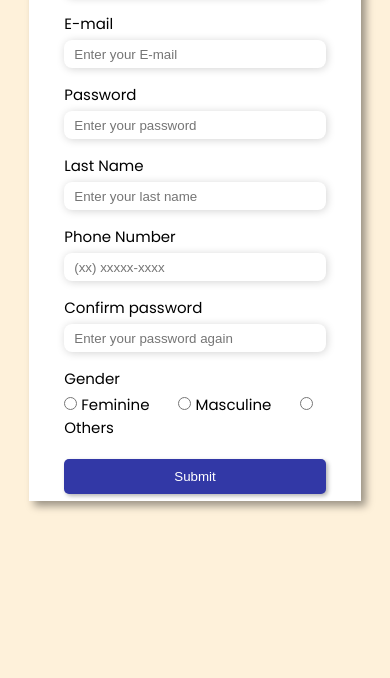
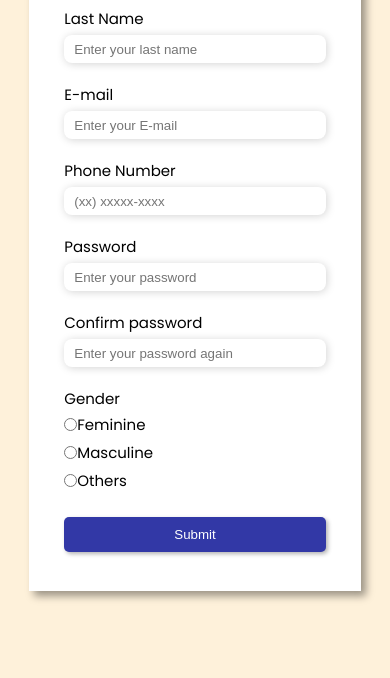
Before and after one commit to belacartaxo/registration-form, a plain HTML site: page index.html in a window 390 px wide. Shown: the part 246-924 px from the top of the page. Before the commit the page ends 844 px from the top, so only its background shows below. Drawn offline with Linux system fonts and the light colour scheme.

Commit message:
finished project

```diff
--- a/assets/css/style.css
+++ b/assets/css/style.css
@@ -81,25 +81,14 @@ a{
     color: white;
 }
 
-.column1{grid-area: column1;}
+form .row{display: flex;}
 
-.column2{grid-area: column2;}
-
-.row{grid-area: row;}
-
-form{
-    display: grid;
-    grid-template-columns: 1fr 1fr;
-    grid-template-areas:
-    "column1 column2"
-    "row row"
+form div.row div{
+    margin-bottom: 5px;
+    padding: 10px;
 }
 
-form div{grid-template-columns: 1fr;}
-
-form div.column div{ margin-bottom: 25px;}
-
-form div.column input{
+form div.row-box input{
     height: 28px;
     width: 200px;
     border: none;
@@ -110,9 +99,23 @@ form div.column input{
     outline: none;
 }
 
-form div.column input:hover{
+form div.row-box input:hover{
     background-color: rgba(238, 238, 238, 0.459);
 }
+
+form div#div-gender{
+    display:flex;
+    flex-direction: column;
+    padding-left: 10px;
+}
+
+form div#div-gender .inputs{
+    display: flex;
+    flex-direction: row;
+    padding: 0px;
+}
+
+form div#div-gender .inputs div{padding: 0px;}
 
 form div#div-gender p { margin-bottom: 3px;}
 
@@ -121,32 +124,53 @@ form div#div-gender label{margin-right: 25px;}
 form div.row input#submit-form{
     width: 100%;
     height: 35px;
-    margin-top: 30px;
+    margin-top: 20px;
 }
 
 @media (min-width: 1100px){
     #img{
         display: block;
-        background: url('../img/img.png') center center no-repeat black;
+        background: url('../img/img.png') center center no-repeat var(--color-purple-50);
         background-size: cover;
     }
 }
 
 @media (max-width: 600px){
+    body{
+        margin: 40px 0px;
+    }
     section{
-        height: 650px;
+        height: 750px;
         width: 85%;
     }
 
-    form{ display: block;}
-
-    form div.column div{
+    form .row{
         display: flex;
         flex-direction: column;
-        margin-bottom: 15px;
     }
-    form div.column input{width: 100%;}
 
-    form div.row input#submit-form{margin-top: 20px;}
+    form div.row > div{
+        display: flex;
+        flex-direction: column;
+        padding: 0px;
+        margin-bottom: 20px;
+    }
 
+    form div.row input{width: 100%;}
+
+    form div#div-gender{padding-left: 0px;}
+
+    form div#div-gender .inputs{
+        display: flex;
+        flex-direction: column;
+    }
+
+    form div.row > div.inputs div{
+        display: flex;
+        flex-direction: row;
+        width: min-content;
+        padding: 0px;
+    }
+
+    form div.row input#submit-form{margin: 0px;}
 }
--- a/index.html
+++ b/index.html
@@ -16,47 +16,55 @@
             <button class="button"><a href="#">Sign in</a></button>
         </div>
         <form action="#" method="post">
-            <div class="column column1">
+            <div class="row row-box">
                 <div>
                     <label for="name">First Name</label>
                     <input type="text" id="name" placeholder="Enter your first name" required>
                 </div>
                 <div>
+                    <label for="last-name">Last Name</label>
+                    <input type="text" id="last-name" placeholder="Enter your last name" required>
+                </div>
+            </div>
+            <div class="row row-box">
+                <div>
                     <label for="email">E-mail</label>
                     <input type="email" id="email" placeholder="Enter your E-mail" required>
-                </div>
-                <div>
-                    <label for="password">Password</label>
-                    <input type="password" id="password" placeholder="Enter your password" required>
-                </div>
-            </div>
-            <div class="column column2">
-                <div>
-                    <label for="last-name">Last Name</label>
-                    <input type="text" id="last-name" placeholder="Enter your last name" required>
                 </div>
                 <div>
                     <label for="number">Phone Number</label>
                     <input type="tel" id="number" placeholder="(xx) xxxxx-xxxx" required>
                 </div>
+            </div>
+            <div class="row row-box">
                 <div>
+                    <label for="password">Password</label>
+                    <input type="password" id="password" placeholder="Enter your password" required>
+                </div>
+                <div class="row4">
                     <label for="confirm-password">Confirm password</label>
                     <input type="text" id="confirm-password" placeholder="Enter your password again" required>
                 </div>
             </div>
-            <div class="row">
-                <div id="div-gender">
+            <div class="row" id="div-gender">
                 <p>Gender</p>
+                <div class="inputs">
+                    <div>
                         <input type="radio" name="gender" id="feminine" value="feminine">
                         <label for="feminine">Feminine</label>
+                    </div>
+                    <div>
                         <input type="radio" name="gender" id="masculine" value="masculine">
                         <label for="masculine">Masculine</label>
+                    </div>
+                    <div>
                         <input type="radio" name="gender" id="others" value="others">
                         <label for="others">Others</label>
                     </div>
-                <div>
+                </div>
+            </div>
+            <div class="row">
                 <input type="submit" value="Submit" id="submit-form" class="button">
-                </div>
             </div>
         </form>
     </section>
```
Lines whose indentation alone changed are shown as unchanged.
